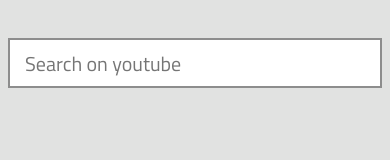
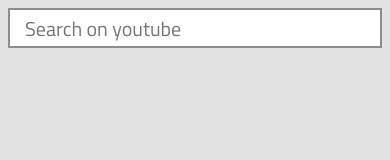
Before and after one commit to VolhaChubakova/youtube, a website built with webpack: page index.html in a window 390 px wide. Built offline with nearby package versions, Linux system fonts and the light colour scheme.

Commit message:
changes-for-mobile

```diff
--- a/css/style.css
+++ b/css/style.css
@@ -38,6 +38,7 @@
   height: 514px;
   width: 320px;
   padding: 0;
+  margin-bottom: 0px;
   background-color: #F5F5F6;
   overflow-x: hidden;
 }
@@ -185,7 +186,8 @@
 
 table {
   display: inline-block;
-  margin-top: 20px
+  margin-top: -13px;
+  margin-bottom: -9px;
 }
 
 #search::-webkit-search-cancel-button {
@@ -199,10 +201,10 @@
 
 @media only screen and (max-width: 480px) {
   input {
-    height: 50px;
+    height: 40px;
     width: 100%;
-    margin-bottom: 50px;
-    margin-top: 30px;
+    margin-bottom: 4px;
+    margin-top: 0px;
   }
   input:focus {
     outline: none !important;
```
